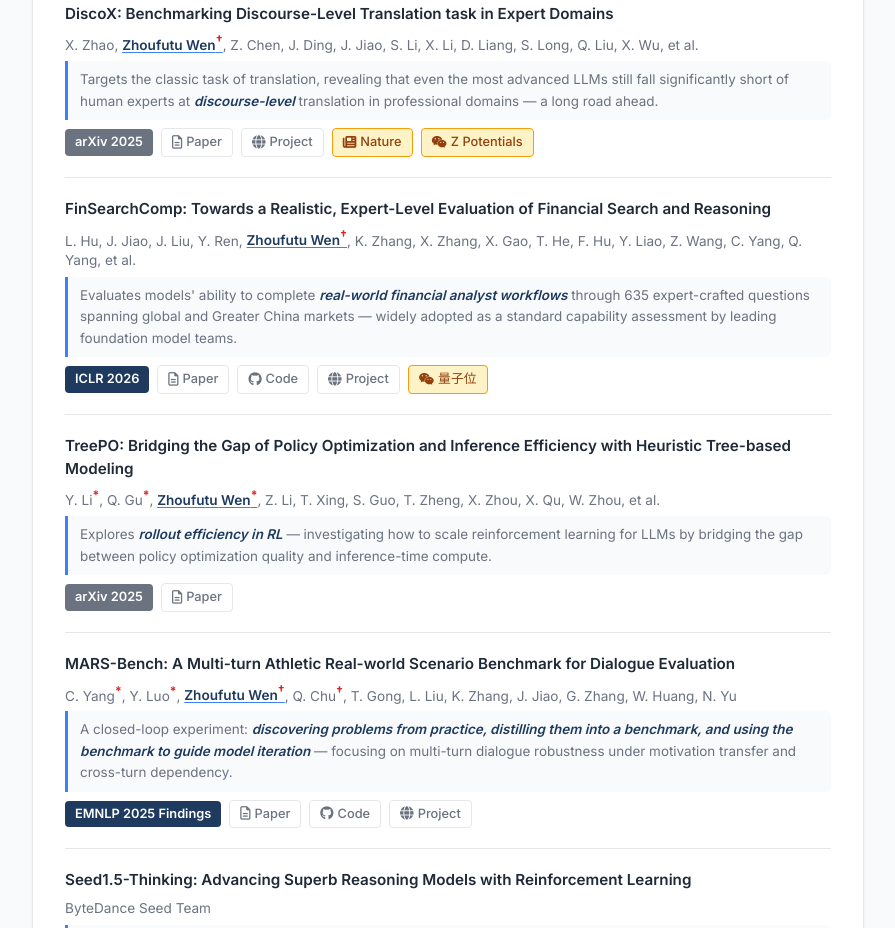
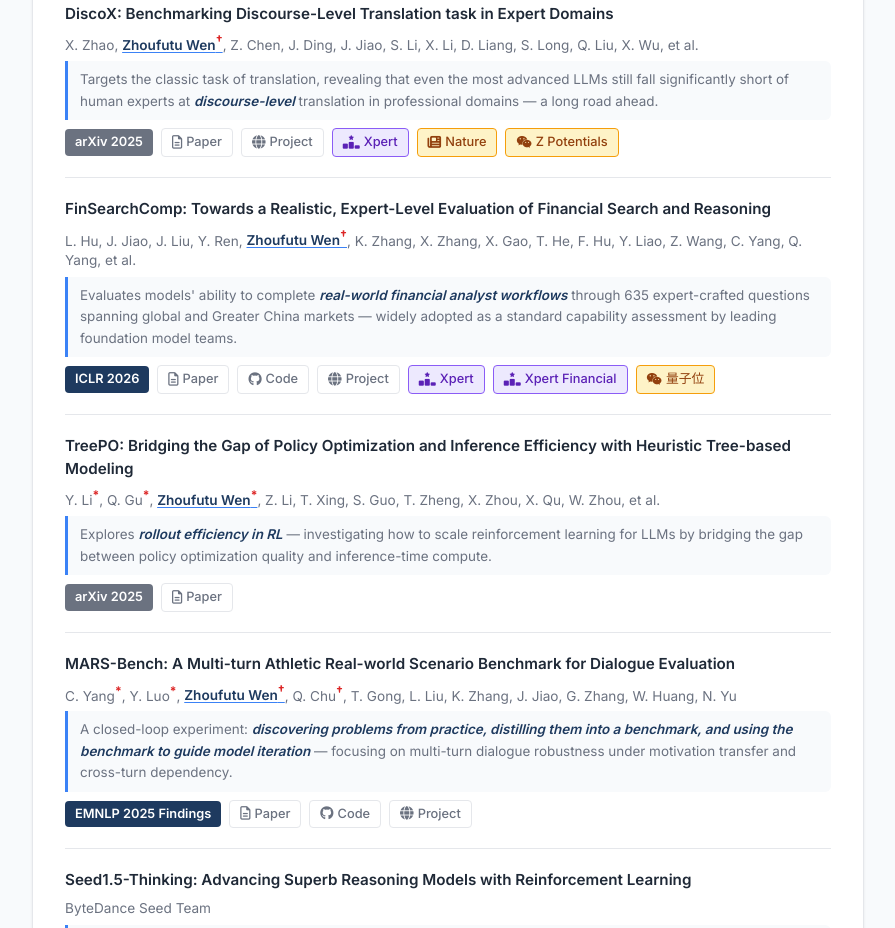
Before and after one commit to randomtutu/randomtutu.github.io, a plain HTML site: page index.html in a window 1280 px wide. Shown: the part 2794-3722 px from the top of the page, without its empty margins (192-1087 px from the left). Drawn offline with nearby package versions, Linux system fonts and the light colour scheme.

Commit message:
refactor edit detail

```diff
--- a/index.html
+++ b/index.html
@@ -319,6 +319,7 @@
           <span class="pub-venue arxiv">arXiv 2025</span>
           <a href="https://arxiv.org/abs/2511.10984" target="_blank" class="pub-link"><i class="fa-regular fa-file-lines"></i> Paper</a>
           <a href="https://randomtutu.github.io/DiscoX/" target="_blank" class="pub-link"><i class="fas fa-globe"></i> Project</a>
+          <a href="https://xpert.bytedance.com/leaderboard?id=expertbench_ltt_long_text_translation" target="_blank" class="pub-link xpert"><i class="fas fa-ranking-star"></i> Xpert</a>
           <a href="https://www.nature.com/articles/d41586-026-00229-0" target="_blank" class="pub-link media"><i class="fas fa-newspaper"></i> Nature</a>
           <a href="https://mp.weixin.qq.com/s/VRirtuVGmlrRev6pKEB-MQ" target="_blank" class="pub-link media"><i class="fab fa-weixin"></i> Z Potentials</a>
         </div>
@@ -338,6 +339,8 @@
           <a href="https://arxiv.org/abs/2509.13160" target="_blank" class="pub-link"><i class="fa-regular fa-file-lines"></i> Paper</a>
           <a href="https://github.com/randomtutu/FinSearchComp" target="_blank" class="pub-link"><i class="fab fa-github"></i> Code</a>
           <a href="https://randomtutu.github.io/FinSearchComp/" target="_blank" class="pub-link"><i class="fas fa-globe"></i> Project</a>
+          <a href="https://xpert.bytedance.com/leaderboard?id=FinSearchComp" target="_blank" class="pub-link xpert"><i class="fas fa-ranking-star"></i> Xpert</a>
+          <a href="https://xpert.bytedance.com/leaderboard?id=financial_forecast" target="_blank" class="pub-link xpert"><i class="fas fa-ranking-star"></i> Xpert Financial</a>
           <a href="https://mp.weixin.qq.com/s/08GCdomcJulDHqswLW-66Q" target="_blank" class="pub-link media"><i class="fab fa-weixin"></i> 量子位</a>
         </div>
       </div>
--- a/static/style.css
+++ b/static/style.css
@@ -617,6 +617,18 @@ a:hover {
   color: #78350f;
 }
 
+.pub-link.xpert {
+  background: #ede9fe;
+  border-color: #8b5cf6;
+  color: #5b21b6;
+}
+
+.pub-link.xpert:hover {
+  background: #ddd6fe;
+  border-color: #7c3aed;
+  color: #4c1d95;
+}
+
 .pub-authors .contribution {
   font-size: 0.82rem;
   font-weight: 500;
```
